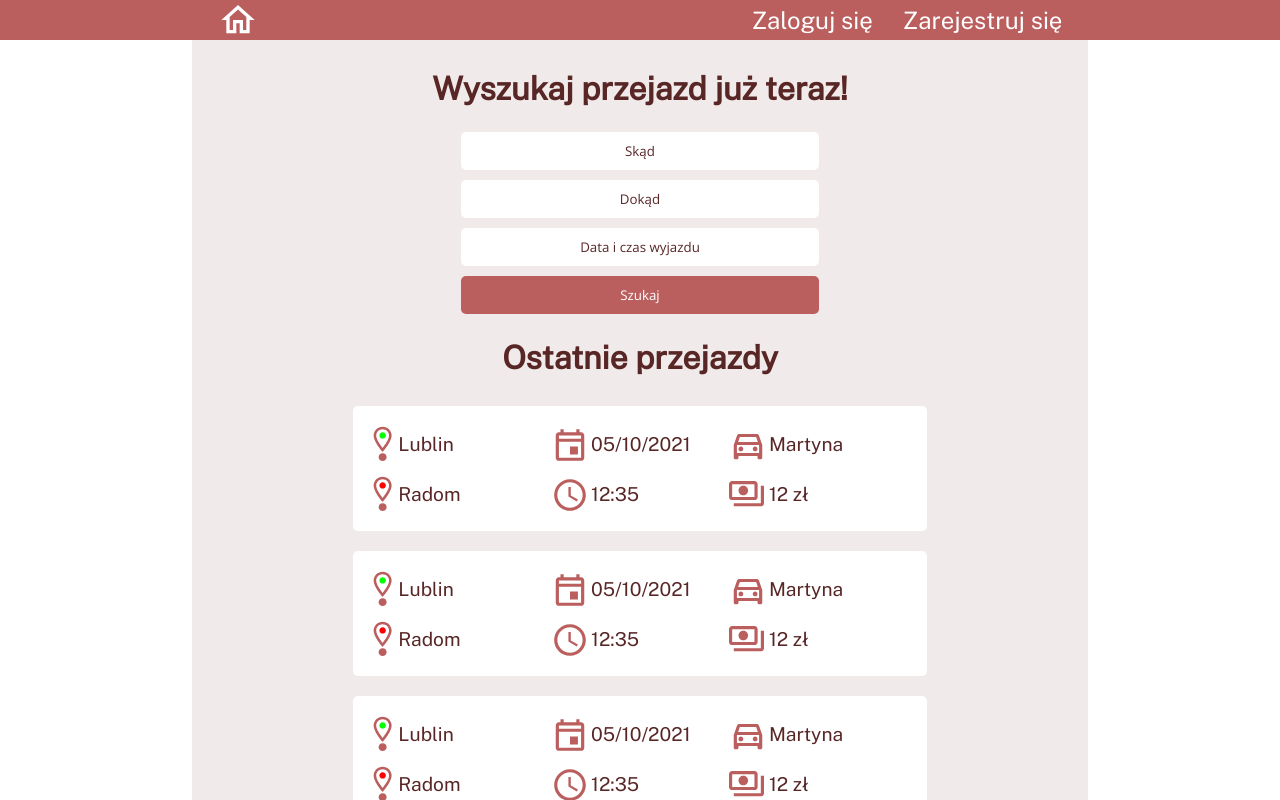
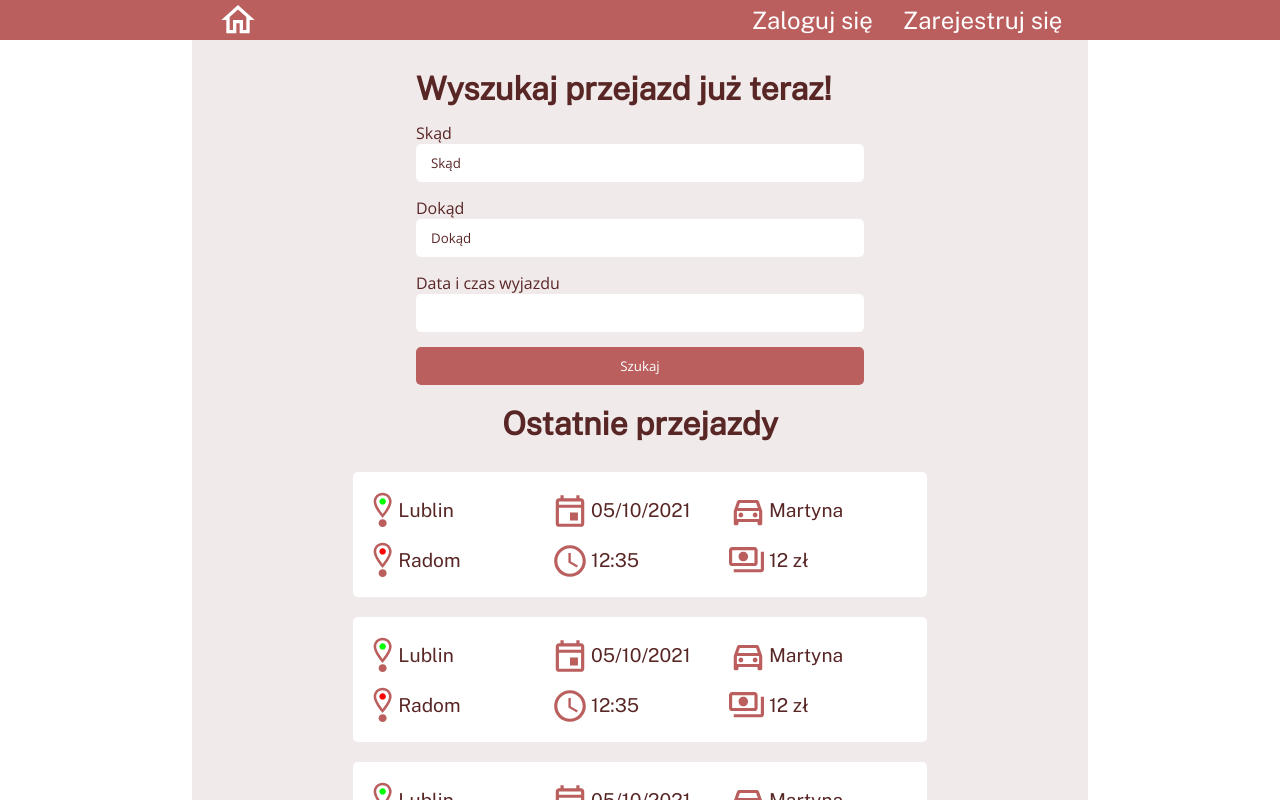
Before and after one commit to KrolikowskiK/joint-rides-arranging-web-app-react, a React (Vite) app: page / in a window 1280 px wide. Shown: the top 800 px of the page. Built offline with nearby package versions, Linux system fonts and the light colour scheme.

Commit message:
Refactored ride search form

```diff
--- a/src/components/RidesSearchForm.jsx
+++ b/src/components/RidesSearchForm.jsx
@@ -1,20 +1,65 @@
 import React from "react";
+import { Formik, Form } from "formik";
+import { MyTextInput } from "../components/FormComponents";
+import * as Yup from "yup";
 import * as css from "../styles/ridesSearchForm.module.scss";
 
 export default function RidesSearchForm() {
   return (
-    <form className={css.form}>
+    <Formik
+      initialValues={{
+        startDest: "",
+        endDest: "",
+        dateTime: "",
+      }}
+      validationSchema={Yup.object({
+        startDest: Yup.string().required("Required"),
+        endDest: Yup.string().required("Required"),
+        dateTime: Yup.string().required("Required"),
+      })}
+      onSubmit={(values, { setSubmitting }) => {
+        setTimeout(() => {
+          alert(JSON.stringify(values, null, 2));
+          setSubmitting(false);
+        }, 400);
+      }}
+    >
+      <Form noValidate className={css.form}>
         <h1 className={css.header}>Wyszukaj przejazd już teraz!</h1>
-      <input className={css.input} type="text" placeholder="Skąd" />
-      <input className={css.input} type="text" placeholder="Dokąd" />
-      <input
-        className={css.input}
+        <MyTextInput
+          label="Skąd"
+          id="startDest"
+          name="startDest"
           type="text"
-        placeholder="Data i czas wyjazdu"
+          placeholder="Skąd"
+          labelclass={css.label}
+          inputclass={css.input}
+          errorclass={css.error}
+        />
+        <MyTextInput
+          label="Dokąd"
+          id="endDest"
+          name="endDest"
+          type="text"
+          placeholder="Dokąd"
+          labelclass={css.label}
+          inputclass={css.input}
+          errorclass={css.error}
+        />
+        <MyTextInput
+          label="Data i czas wyjazdu"
+          id="dateTime"
+          name="dateTime"
+          type="text"
+          placeholder=""
+          labelclass={css.label}
+          inputclass={css.input}
+          errorclass={css.error}
         />
         <button type="submit" className={css.button}>
           Szukaj
         </button>
-    </form>
+      </Form>
+    </Formik>
   );
 }
--- a/src/styles/ridesSearchForm.module.scss
+++ b/src/styles/ridesSearchForm.module.scss
@@ -6,7 +6,6 @@
   width: 80%;
   margin: 0 auto;
   margin-top: 20px;
-  text-align: center;
 }
 
 .top {
@@ -16,30 +15,38 @@
 .header {
   color: vars.$dark;
   font-family: vars.$prim-font;
-  margin-bottom: 20px;
+}
+
+.label {
+  font-family: vars.$sec-font;
+  color: vars.$dark;
+  margin-top: 15px;
 }
 
 .input {
-  width: 80%;
+  //   width: 80%;
   border-radius: 5px;
   border: 0;
-  margin: 5px auto;
   font-family: vars.$sec-font;
   color: vars.$dark;
-  text-align: center;
-  padding: 10px 0;
+  padding: 10px 15px;
 }
 
 .input::placeholder {
+  font-family: vars.$sec-font;
+  color: vars.$dark;
+}
+
+.error {
+  font-family: vars.$sec-font;
   color: vars.$dark;
 }
 
 .button {
-  width: 80%;
   font-family: vars.$sec-font;
   color: vars.$white;
-  margin: 5px auto;
-  padding: 10px 0;
+  margin-top: 15px;
+  padding: 10px 15px;
   border-radius: 5px;
   border: 0;
   background-color: vars.$medium;
```
Lines whose indentation alone changed are shown as unchanged.
